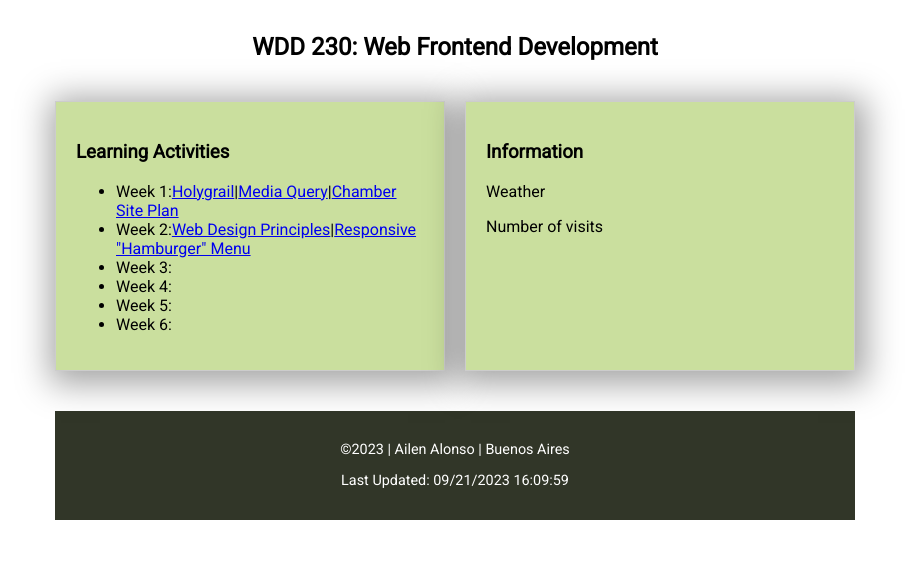
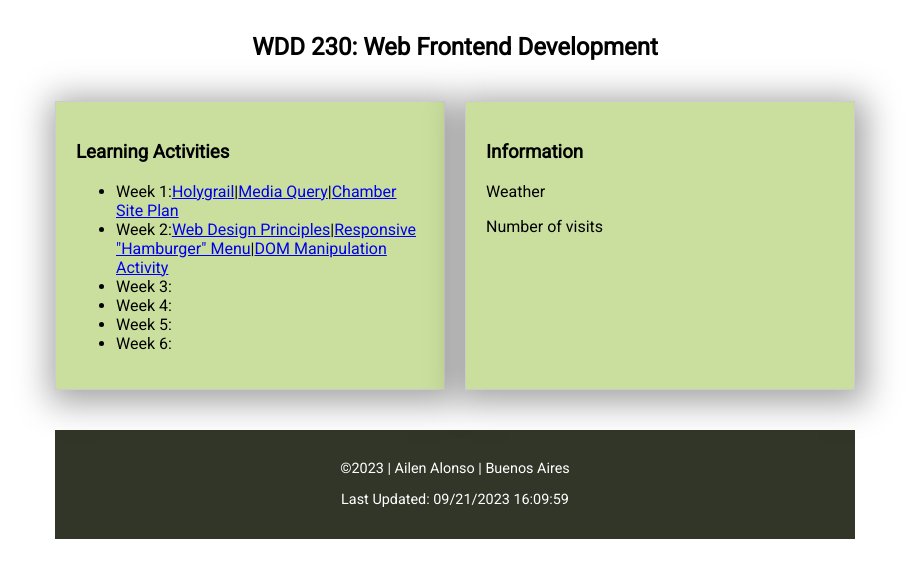
Before and after one commit to ailenalonso/wdd230, a plain HTML site: page index.html in a window 1280 px wide. Shown: the part 199-776 px from the top of the page, without its empty margins (185-1100 px from the left). Drawn offline with Linux system fonts and the light colour scheme.

Commit message:
updating home page

```diff
--- a/index.html
+++ b/index.html
@@ -39,7 +39,7 @@
                 <h3>Learning Activities</h3>
                 <ul>
                     <li>Week 1:<a href="week01/holygrail.html">Holygrail</a>|<a href="week01/media-query.html">Media Query</a>|<a href="week01/chamber-site-plan.html">Chamber Site Plan</a></li>
-                    <li>Week 2:<a href="week02/desing.html">Web Design Principles</a>|<a href="https://codepen.io/ailenalonso/pen/JjwMBQw">Responsive "Hamburger" Menu</a></li>
+                    <li>Week 2:<a href="week02/desing.html">Web Design Principles</a>|<a href="https://codepen.io/ailenalonso/pen/JjwMBQw">Responsive "Hamburger" Menu</a>|<a href="week02/bom.html">DOM Manipulation Activity</a></li>
                     <li>Week 3:<a href=""></a></li>
                     <li>Week 4:<a href=""></a></li>
                     <li>Week 5:<a href=""></a></li>
```
